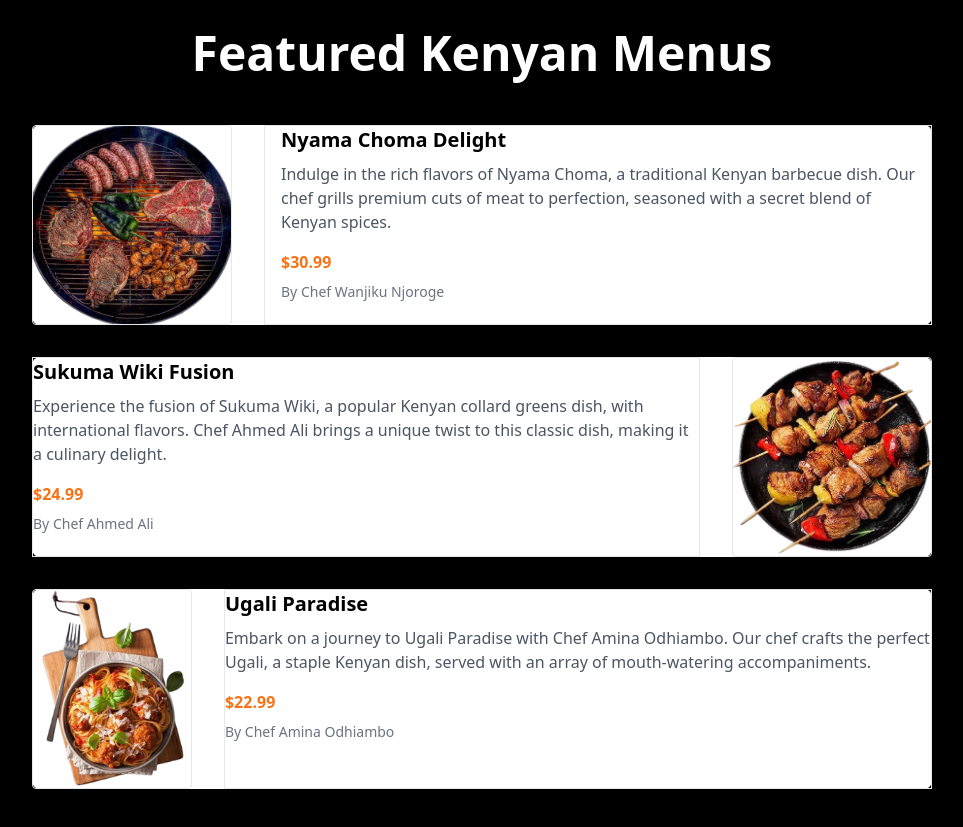
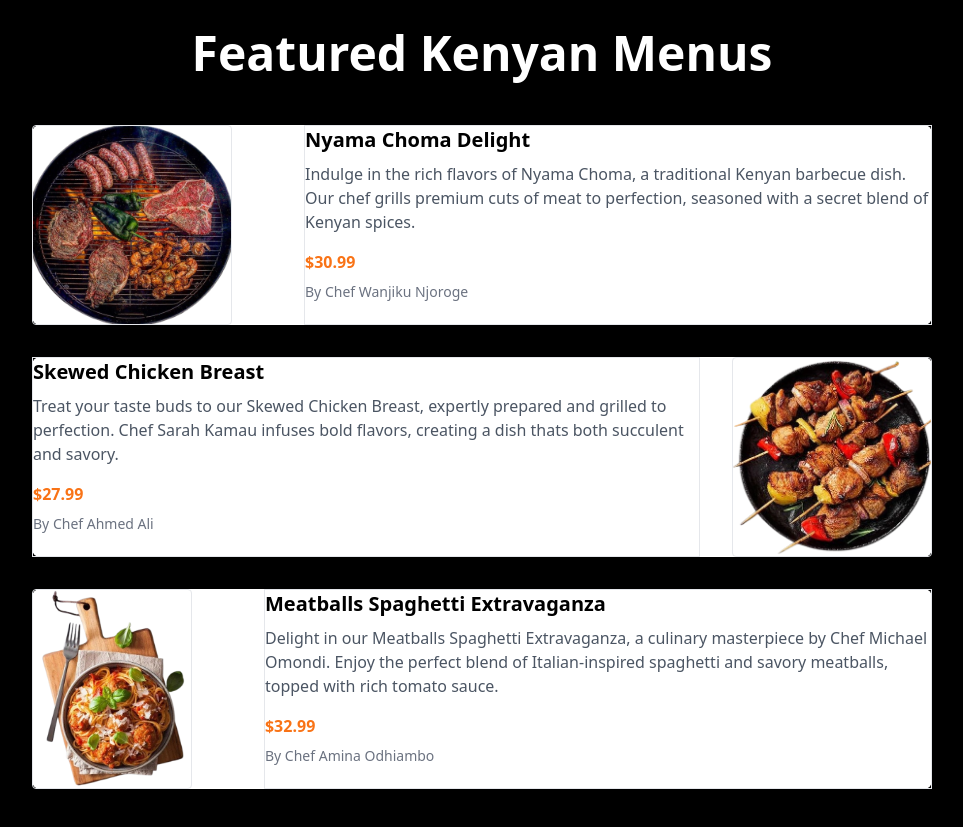
Before and after one commit to naomirono/Catering_app, a React (Vite) app in the folder client/: page / in a window 1280 px wide. Shown: the part 2780-3607 px from the top of the page, without its empty margins (158-1121 px from the left). Built offline with nearby package versions, Linux system fonts and the light colour scheme.

Commit message:
Add different menus data

```diff
--- a/client/src/components/Layout/Featured/FeaturedMenu.jsx
+++ b/client/src/components/Layout/Featured/FeaturedMenu.jsx
@@ -13,17 +13,17 @@ const menusData = [
   },
   {
     id: 2,
-    title: 'Sukuma Wiki Fusion',
-    description: 'Experience the fusion of Sukuma Wiki, a popular Kenyan collard greens dish, with international flavors. Chef Ahmed Ali brings a unique twist to this classic dish, making it a culinary delight.',
-    price: '$24.99',
+    title: 'Skewed Chicken Breast',
+    description: 'Treat your taste buds to our Skewed Chicken Breast, expertly prepared and grilled to perfection. Chef Sarah Kamau infuses bold flavors, creating a dish thats both succulent and savory.',
+    price: '$27.99',
     chef: 'Chef Ahmed Ali',
     image: '/src/assets/CateringMenu6.png', // Replace with actual image URL
   },
   {
     id: 3,
-    title: 'Ugali Paradise',
-    description: 'Embark on a journey to Ugali Paradise with Chef Amina Odhiambo. Our chef crafts the perfect Ugali, a staple Kenyan dish, served with an array of mouth-watering accompaniments.',
-    price: '$22.99',
+    title: 'Meatballs Spaghetti Extravaganza',
+    description: 'Delight in our Meatballs Spaghetti Extravaganza, a culinary masterpiece by Chef Michael Omondi. Enjoy the perfect blend of Italian-inspired spaghetti and savory meatballs, topped with rich tomato sauce.',
+    price: '$32.99',
     chef: 'Chef Amina Odhiambo',
     image: '/src/assets/CateringMenu3..png', // Replace with actual image URL
   },
@@ -43,7 +43,7 @@ const FeaturedMenus = () => {
               {menu.id === 1 && (
                 <>
                   <img src={menu.image} alt={menu.title} className="w-[200px] h-[200px] object-cover mr-8 rounded border" />
-                  <div className=' border pl-4'>
+                  <div className=' border' style={{ marginLeft: '40px' }}>
                     <h3 className="text-xl font-semibold mb-2">{menu.title}</h3>
                     <p className="text-gray-600 mb-4">{menu.description}</p>
                     <p className="text-orange-500 font-semibold">{menu.price}</p>
@@ -65,7 +65,7 @@ const FeaturedMenus = () => {
               {menu.id === 3 && (
                 <>
                   <img src={menu.image} alt={menu.title} className="w-[200px] h-[200px] object-cover mr-8 rounded  border" />
-                  <div className=' border'>
+                  <div className=' border' style={{ marginLeft: '40px' }}>
                     <h3 className="text-xl font-semibold mb-2">{menu.title}</h3>
                     <p className="text-gray-600 mb-4">{menu.description}</p>
                     <p className="text-orange-500 font-semibold">{menu.price}</p>
```
